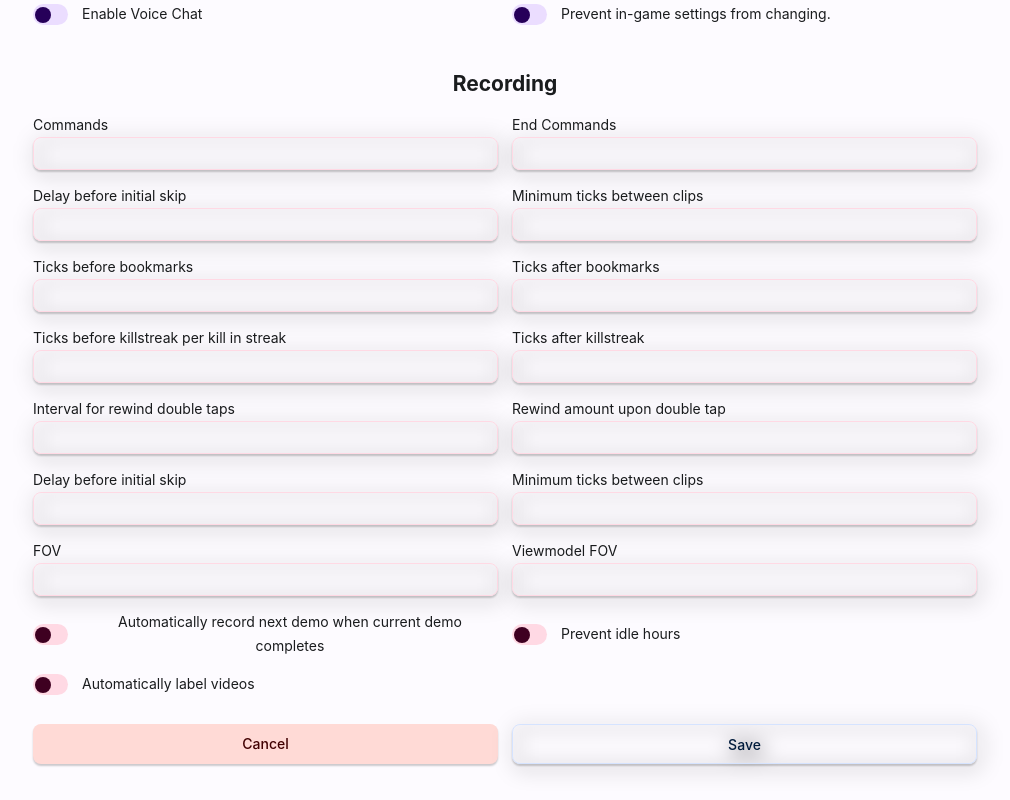
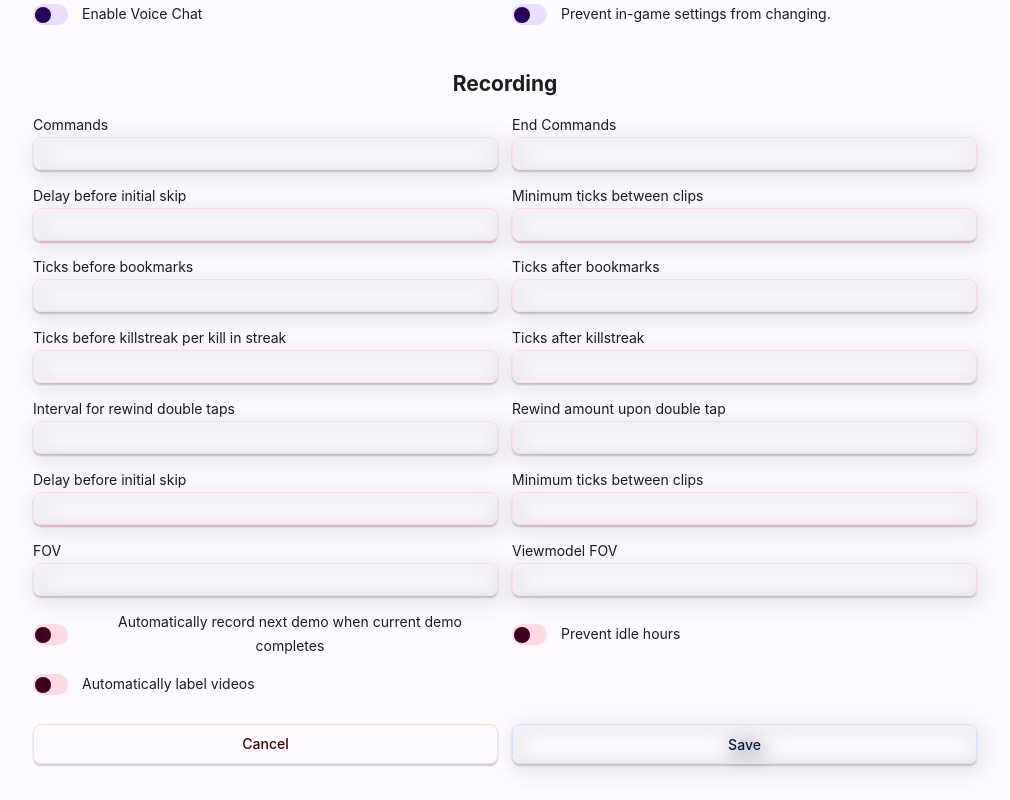
Before and after one commit to Mark-Prime/Melies, a SvelteKit app: page /settings in a window 1280 px wide. Shown: the part 396-1196 px from the top of the page, without its empty margins (135-1145 px from the left). Built offline with nearby package versions, Linux system fonts and the light colour scheme.

Commit message:
Updates cancel button to match

```diff
--- a/src/routes/settings/+page.svelte
+++ b/src/routes/settings/+page.svelte
@@ -198,10 +198,14 @@
     font-weight: 500;
     font-family: inherit;
     color: var(--err-con-text);
-    background-color: var(--err-con);
+    border-color: var(--err-con);
     transition: border-color 0.25s;
     box-shadow: 0 2px 2px rgba(0, 0, 0, 0.2);
     outline: none;
+  }
+
+  .cancel-btn:hover:hover {
+    border-color: var(--err-con-text);
   }
 
   .setting {
```
